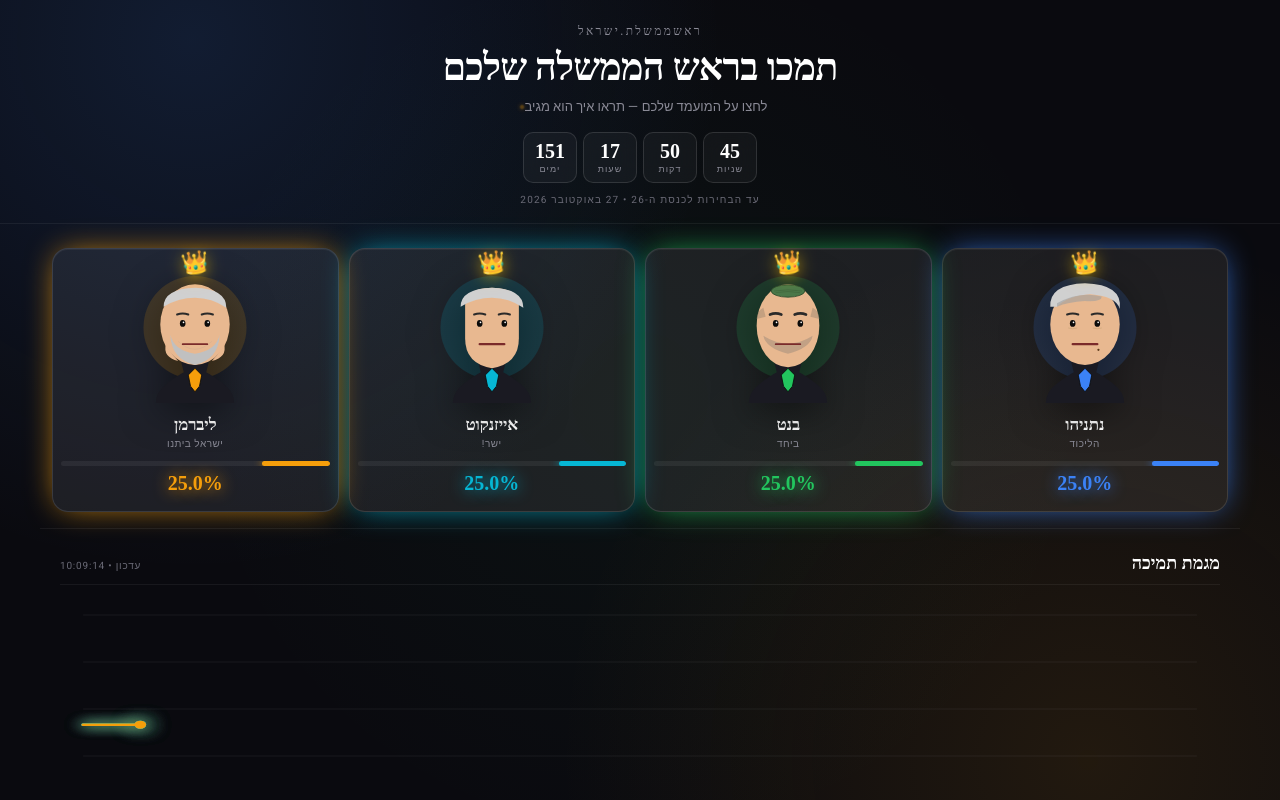
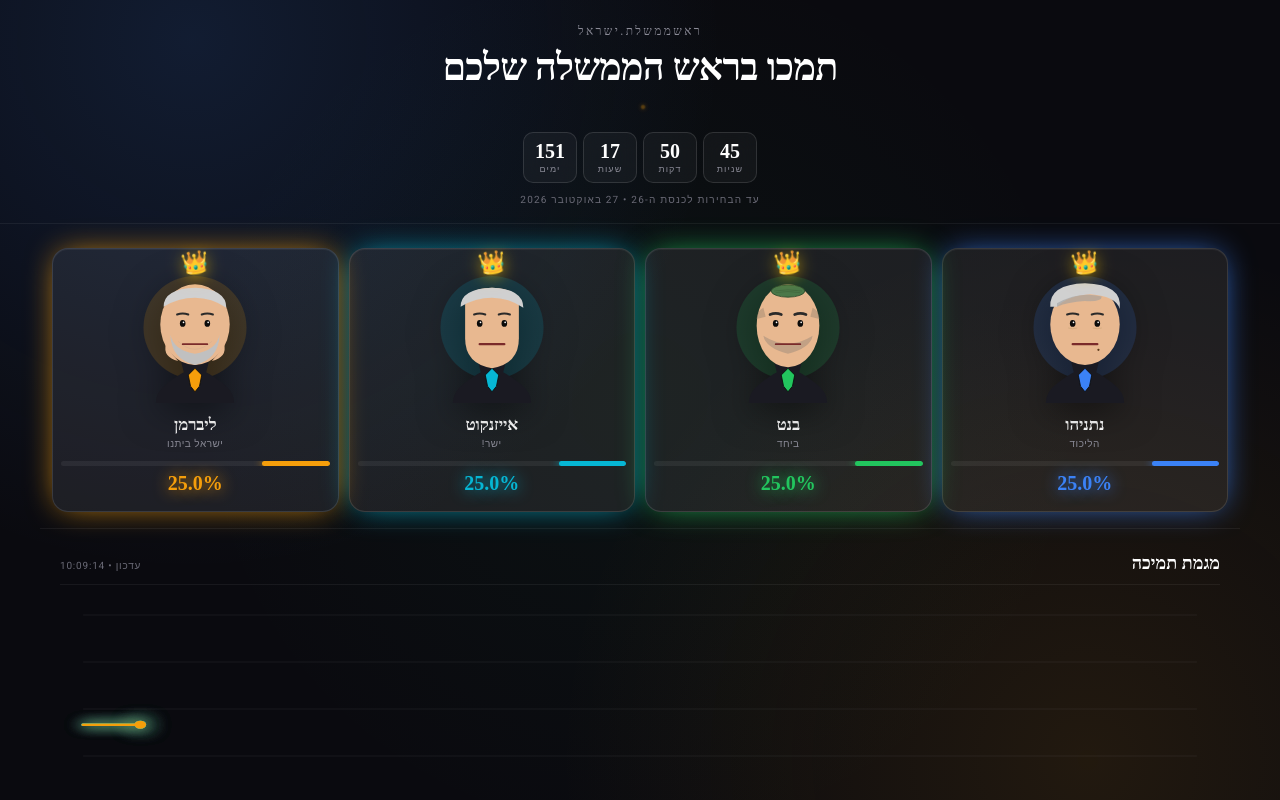
Before and after one commit to nsn972972/rosh-memshala, a plain HTML site: page index.html in a window 1280 px wide. Shown: the top 800 px of the page. Drawn offline with Linux system fonts and the light colour scheme; no server answers; a web font is replaced by a local one.

Commit message:
Remove subtitle text

```diff
--- a/index.html
+++ b/index.html
@@ -310,7 +310,7 @@
 <header>
   <div class="domain">ראשממשלת.ישראל</div>
   <h1>תמכו בראש הממשלה שלכם</h1>
-  <div class="subtitle">לחצו על המועמד שלכם — תראו איך הוא מגיב<span class="live-dot"></span></div>
+  <div class="subtitle"><span class="live-dot"></span></div>
 
   <div class="countdown">
     <div class="countdown-unit"><span class="countdown-num" id="cd-days">--</span><span class="countdown-label">ימים</span></div>
```
